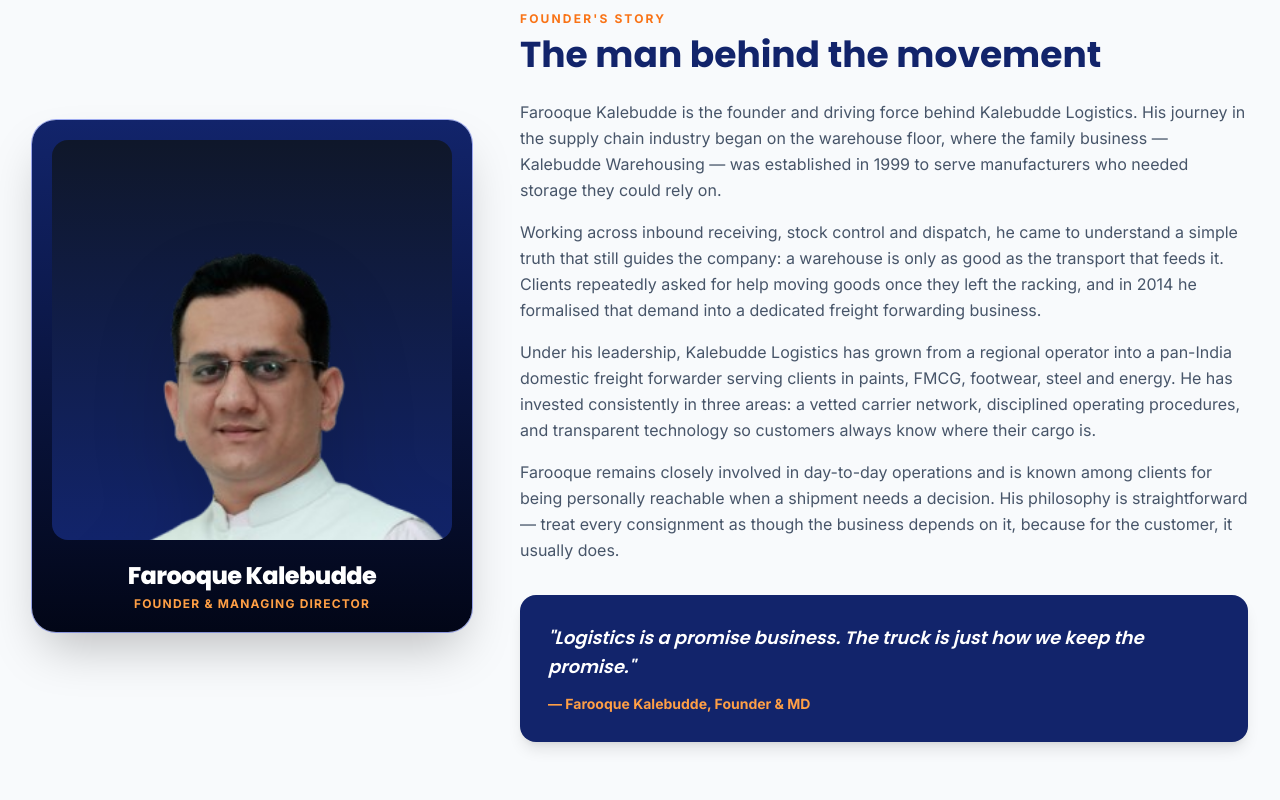
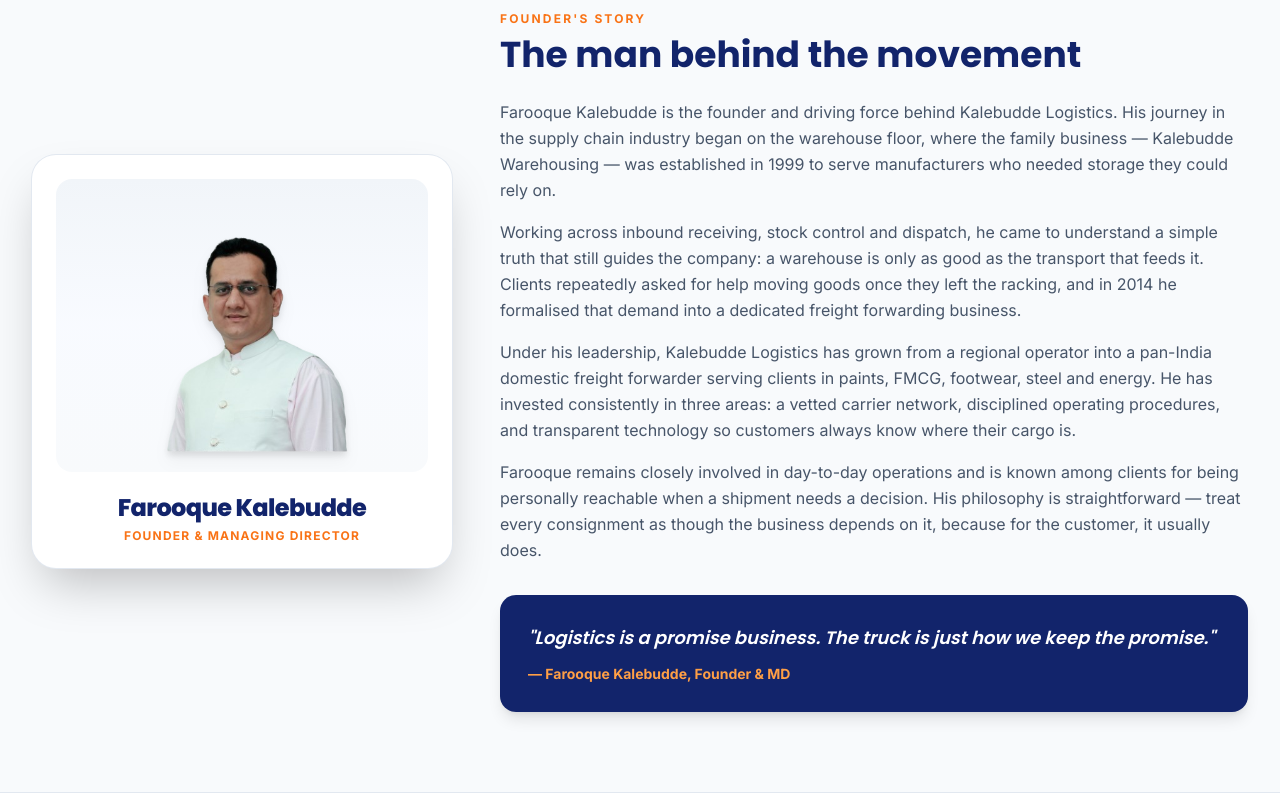
Before and after one commit to nadeemwebdev-max/kalebudde-logistics, a React (Vite) app in the folder frontend/: page /about in a window 1280 px wide. Shown: the part 1120-1920 px from the top of the page. Built offline with nearby package versions, Linux system fonts and the light colour scheme; no server answers.

Commit message:
Redesign Founder card with clean executive light background card so transparent PNG blends naturally

```diff
--- a/frontend/src/pages/About.tsx
+++ b/frontend/src/pages/About.tsx
@@ -87,13 +87,13 @@
 
       {/* Founder Section */}
       <section className="bg-slate-50 py-20 border-y border-slate-200">
-        <div className="container-x grid items-center gap-12 lg:grid-cols-[440px,1fr]">
-          <figure className="relative overflow-hidden rounded-3xl bg-gradient-to-b from-brand-900 via-brand-950 to-slate-950 p-5 shadow-2xl ring-1 ring-brand-700/40">
-            <div className="relative mx-auto flex h-[400px] w-full items-top justify-center overflow-hidden rounded-2xl bg-gradient-to-b from-slate-900 via-brand-950 to-brand-900">
+        <div className="container-x grid items-center gap-12 lg:grid-cols-[420px,1fr]">
+          <figure className="relative overflow-hidden rounded-3xl bg-white p-6 shadow-2xl ring-1 ring-slate-200">
+            <div className="relative mx-auto flex items-center justify-center overflow-hidden rounded-2xl bg-gradient-to-b from-slate-100 via-brand-50/40 to-slate-50 p-2">
               <img
                 src="/images/founder.png"
                 alt="Farooque Kalebudde, Founder of Kalebudde Logistics"
-                className="h-full w-full object-cover object-top scale-[1.55] origin-top drop-shadow-2xl transition duration-300 hover:scale-[1.62]"
+                className="h-auto max-h-[460px] w-full object-contain drop-shadow-lg transition duration-300 hover:scale-[1.02]"
                 loading="lazy"
                 width={800}
                 height={1000}
@@ -102,16 +102,16 @@
                   if (!target.dataset.tried) {
                     target.dataset.tried = "true";
                     target.src = "/images/founder.jpg";
-                    target.className = "h-full w-full object-cover object-top rounded-2xl";
+                    target.className = "h-full w-full object-cover rounded-2xl";
                   }
                 }}
               />
             </div>
             <figcaption className="mt-5 text-center">
-              <p className="font-display text-2xl font-extrabold text-white tracking-tight">
+              <p className="font-display text-2xl font-extrabold text-brand-900 tracking-tight">
                 Farooque Kalebudde
               </p>
-              <p className="mt-1 text-xs font-extrabold uppercase tracking-widest text-accent-400">
+              <p className="mt-1 text-xs font-bold uppercase tracking-widest text-accent-500">
                 Founder &amp; Managing Director
               </p>
             </figcaption>
```
